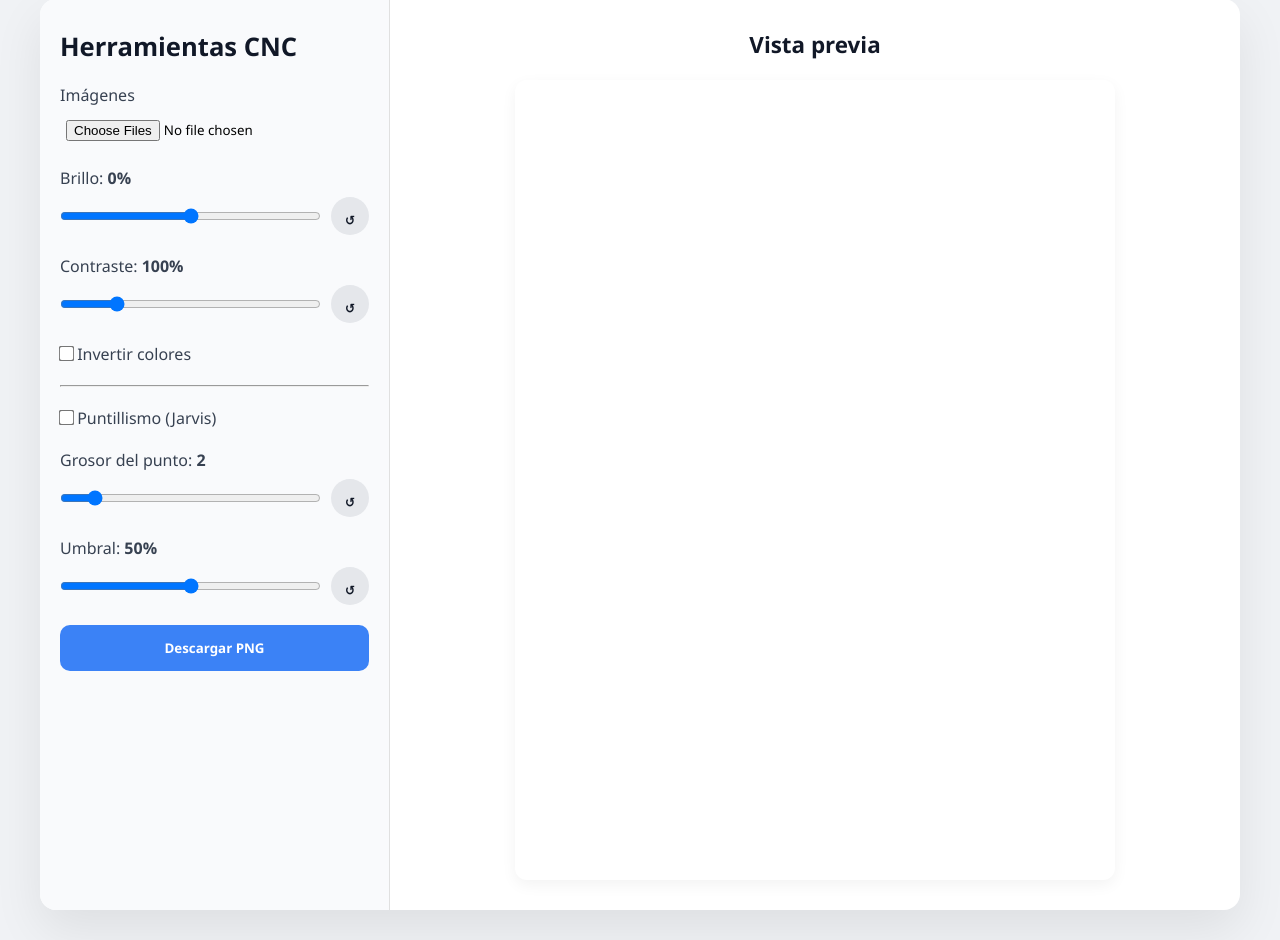
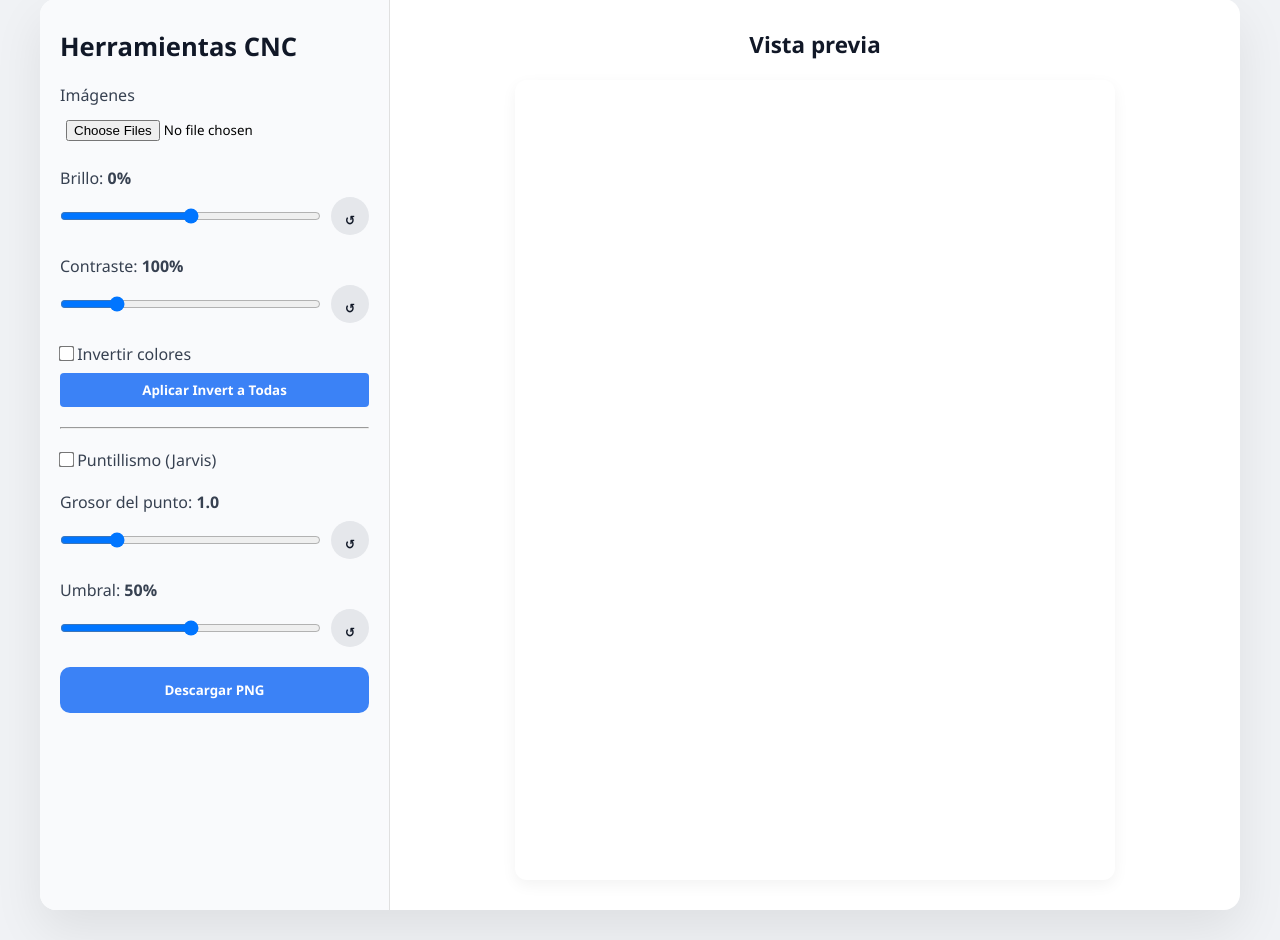
Before and after one commit to NicolasPuerta/Imagenes_CNC, a Flask app: page / in a window 1280 px wide. Shown: the part 31-971 px from the top of the page. Run offline with Flask 3, Linux system fonts and the light colour scheme.

Commit message:
mejoras en diseño

```diff
--- a/app.py
+++ b/app.py
@@ -187,7 +187,7 @@ def process_logic():
         "brightness": 0,
         "contrast": 1.0,
         "threshold": 128,
-        "pixel_size": 1,
+        "pixel_size": 1.0,
         "dither": False,
         "invert": False
     }
@@ -204,9 +204,12 @@ def process_logic():
         brightness = int(params.get("brightness", 0))
         contrast = float(params.get("contrast", 1.0))
         threshold = int(params.get("threshold", 128))
-        pixel_size = int(params.get("pixel_size", 1))
+        pixel_size = float(params.get("pixel_size", 1.0))
         dither = params.get("dither", False)
         invert = params.get("invert", False)
+
+        if pixel_size <= 0:
+            pixel_size = 0.1  # Evitar división por cero o valores negativos
 
         # Pipeline pesado (devuelve BGRA)
         img_bgra = procesar_pipeline_pesado(img_hash, img_bytes)
@@ -233,8 +236,10 @@ def process_logic():
 
             h, w = gray_adj.shape
 
-            if pixel_size > 1:
-                sw, sh = max(1, w // pixel_size), max(1, h // pixel_size)
+            # Siempre aplicar resizing si pixel_size != 1.0
+            if abs(pixel_size - 1.0) > 1e-6:
+                sw = max(1, int(w / pixel_size))
+                sh = max(1, int(h / pixel_size))
                 gray_small = cv2.resize(gray_adj, (sw, sh), interpolation=cv2.INTER_LANCZOS4)
                 dithered = jarvis_dither_fast(gray_small.astype(np.float32), 120)
                 gray_final = cv2.resize(dithered, (w, h), interpolation=cv2.INTER_LINEAR)
@@ -246,8 +251,6 @@ def process_logic():
             else:
                 dithered = jarvis_dither_fast(gray_adj.astype(np.float32), 120)
                 gray_final = dithered
-
-
 
             final_bgr = cv2.cvtColor(
                 gray_final.astype(np.uint8),
--- a/requirements.txt
+++ b/requirements.txt
@@ -1,6 +1,7 @@
 # Core web
 Flask==3.0.3
 gunicorn==23.0.0
+flask-cors==4.1.2
 
 # Core utils
 attrs==25.4.0
--- a/static/css/styles.css
+++ b/static/css/styles.css
@@ -145,9 +145,7 @@ button:hover {
     display: flex;
     align-items: center;
     justify-content: center;
-    background:
-        repeating-conic-gradient(#d1d5db 0% 25%, #f3f4f6 0% 50%)
-        50% / 20px 20px;
+    background-color: black; /* Fondo negro por defecto para el preview */
 }
 
 .carousel-item img {
@@ -241,3 +239,14 @@ button:hover {
     from { box-shadow: 0 0 10px #00d2ff; }
     to { box-shadow: 0 0 20px #00d2ff, 0 0 10px #00d2ff; }
 }
+.btn-secondary {
+    background-color: #3b82f6;
+    color: white;
+    padding: 8px 12px;
+    border: none;
+    border-radius: 4px;
+    cursor: pointer;
+}
+.btn-secondary:hover {
+    background-color: #1d4ed8;
+}
--- a/static/js/main.js
+++ b/static/js/main.js
@@ -40,7 +40,7 @@ const defaultValues = {
     threshold: 128,
     invert: false,
     dither: false,
-    pixel_size: 2
+    pixel_size: 1.0
 };
 
 let currentImages = [];
@@ -94,7 +94,7 @@ function updateLabels() {
     labels.threshold.textContent = Math.round((inputs.threshold.value / 255) * 100) + "%";
 
     if (labels.pixel_size) {
-        labels.pixel_size.textContent = inputs.pixel_size.value;
+        labels.pixel_size.textContent = parseFloat(inputs.pixel_size.value).toFixed(1);
     }
 }
 
@@ -127,7 +127,7 @@ function saveInputsToSettings() {
     s.invert = inputs.invert.checked;
     s.dither = inputs.dither.checked;
     s.threshold = parseInt(inputs.threshold.value);
-    s.pixel_size = parseInt(inputs.pixel_size.value);
+    s.pixel_size = parseFloat(inputs.pixel_size.value);
 }
 
 /* =========================================
@@ -399,6 +399,18 @@ document.getElementById("downloadBtn").addEventListener("click", () => {
             stopLoadingAnimation();
         });
 });
+document.getElementById("applyInvertToAll").addEventListener("click", () => {
+    if (currentImages.length === 0) return;
 
+    const invertValue = inputs.invert.checked; // Usa el valor actual del checkbox
+
+    // Aplicar a todos los settings
+    Object.keys(settingsMap).forEach(filename => {
+        settingsMap[filename].invert = invertValue;
+    });
+
+    // Actualizar preview para reflejar el cambio en todas
+    schedulePreview();
+});
 // Inicializar etiquetas
 updateLabels();
--- a/templates/index.html
+++ b/templates/index.html
@@ -46,6 +46,8 @@
                 <input type="checkbox" id="invert">
                 Invertir colores
             </label>
+            <!-- Ejemplo: Colócalo después del checkbox de invert en tu formulario o sección de ajustes -->
+            <button id="applyInvertToAll" class="btn btn-secondary">Aplicar Invert a Todas</button>
         </div>
 
         <hr>
@@ -58,9 +60,9 @@
         </div>
 
         <div class="control-group inline-reset">
-            <label>Grosor del punto: <strong><span id="pixelSizeValue">2</span></strong></label>
+            <label>Grosor del punto: <strong><span id="pixelSizeValue">1</span></strong></label>
             <div class="input-row">
-                <input type="range" id="pixel_size" min="1" max="10" step="1" value="2">
+                <input type="range" id="pixel_size" min="0" max="5" step="0.1" value="1">
                 <button type="button" class="reset-btn" data-target="pixel_size">↺</button>
             </div>
         </div>
```
